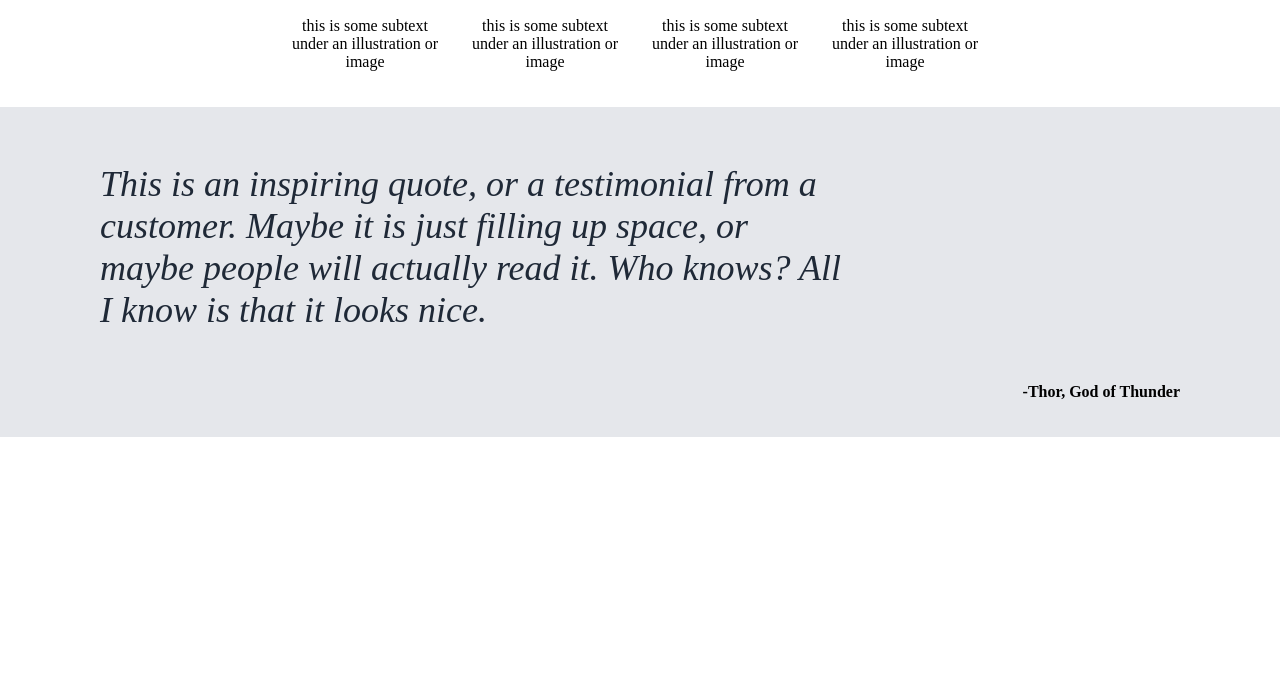
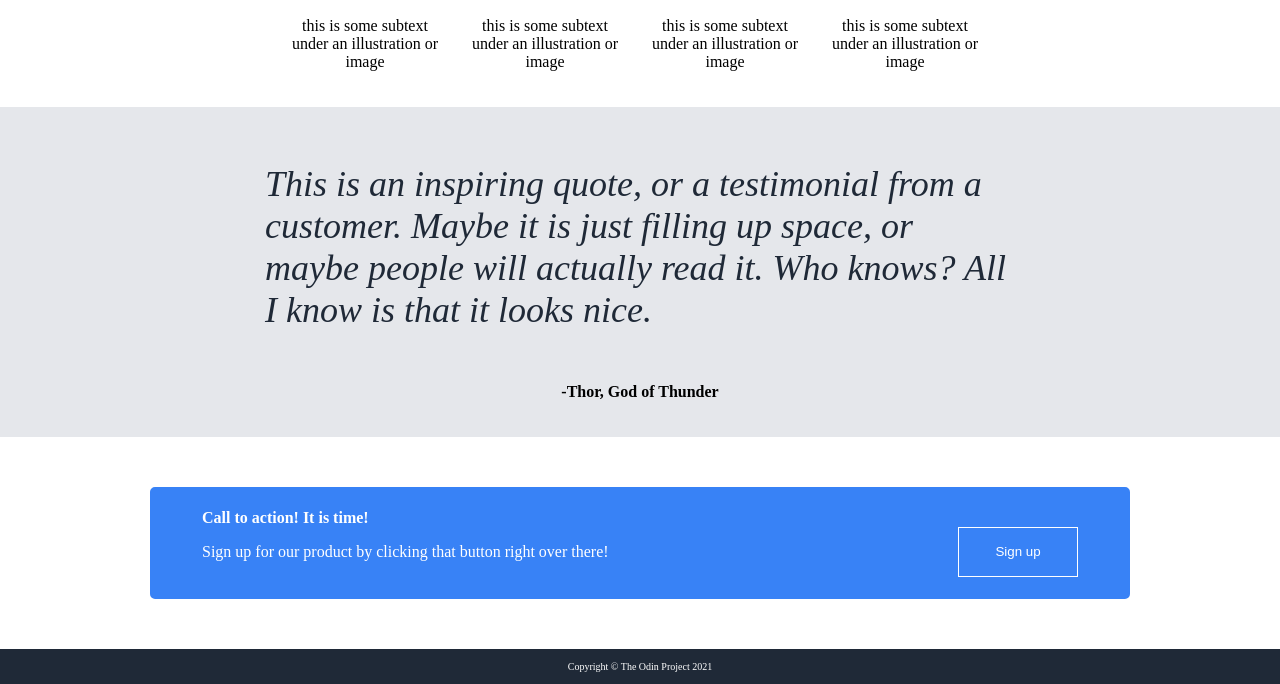
Before and after one commit to mariosli/theOdinProject-LandingPage, a plain HTML site: page index.html in a window 1280 px wide. Shown: the part 566-1250 px from the top of the page. Before the commit the page ends 1003 px from the top, so only its background shows below. Drawn offline with Linux system fonts and the light colour scheme.

Commit message:
Add missing content and styles

```diff
--- a/index.html
+++ b/index.html
@@ -59,5 +59,17 @@
             <p>-Thor, God of Thunder</p>
         </div>
     </div>
+    <div class="action-container">
+        <div class="call-to-action">
+            <h5>Call to action! It is time!</h5>
+            <div class="sign-up">
+                <p>Sign up for our product by clicking that button right over there!</p>
+                <button>Sign up</button>
+            </div>
+        </div>
+    </div>
+    <div class="footer">
+        <p>Copyright &copy; The Odin Project 2021</p>
+    </div>
 </body>
 </html>
--- a/styles/styles.css
+++ b/styles/styles.css
@@ -128,6 +128,7 @@ body {
     flex-direction: column;
     justify-content: space-between;
     flex-wrap: wrap;
+    align-items: center;
 }
 
 .quote {
@@ -148,3 +149,51 @@ body {
     flex-direction: column;
     align-items: end;
 }
+
+.action-container {
+    margin: 50px 150px;
+    display: flex;
+    flex-direction: column;
+}
+
+.call-to-action {
+    background-color: #3882F6;
+    border: solid 2px #3882F6;
+    border-radius: 5px;
+    color: white;
+    padding: 20px 50px;
+}
+
+.call-to-action h5 {
+    margin: 0;
+    font-weight: 700;
+    font-size: 16px;
+}
+
+.sign-up {
+    display: flex;
+    justify-content: space-between;
+    flex-wrap: wrap;
+    gap: 10px;
+}
+
+.sig-up p {
+    font-weight: 200;
+    flex: 0;
+}
+
+.sign-up button {
+    background-color: #3882F6;
+    border: 1px solid white;
+    color: white;
+    width: 120px;
+}
+
+.footer {
+    margin: 0;
+    padding: 2px 0;
+    text-align: center;
+    color: white;
+    background-color: #1F2937;
+    font-size: 10px;
+}
```
